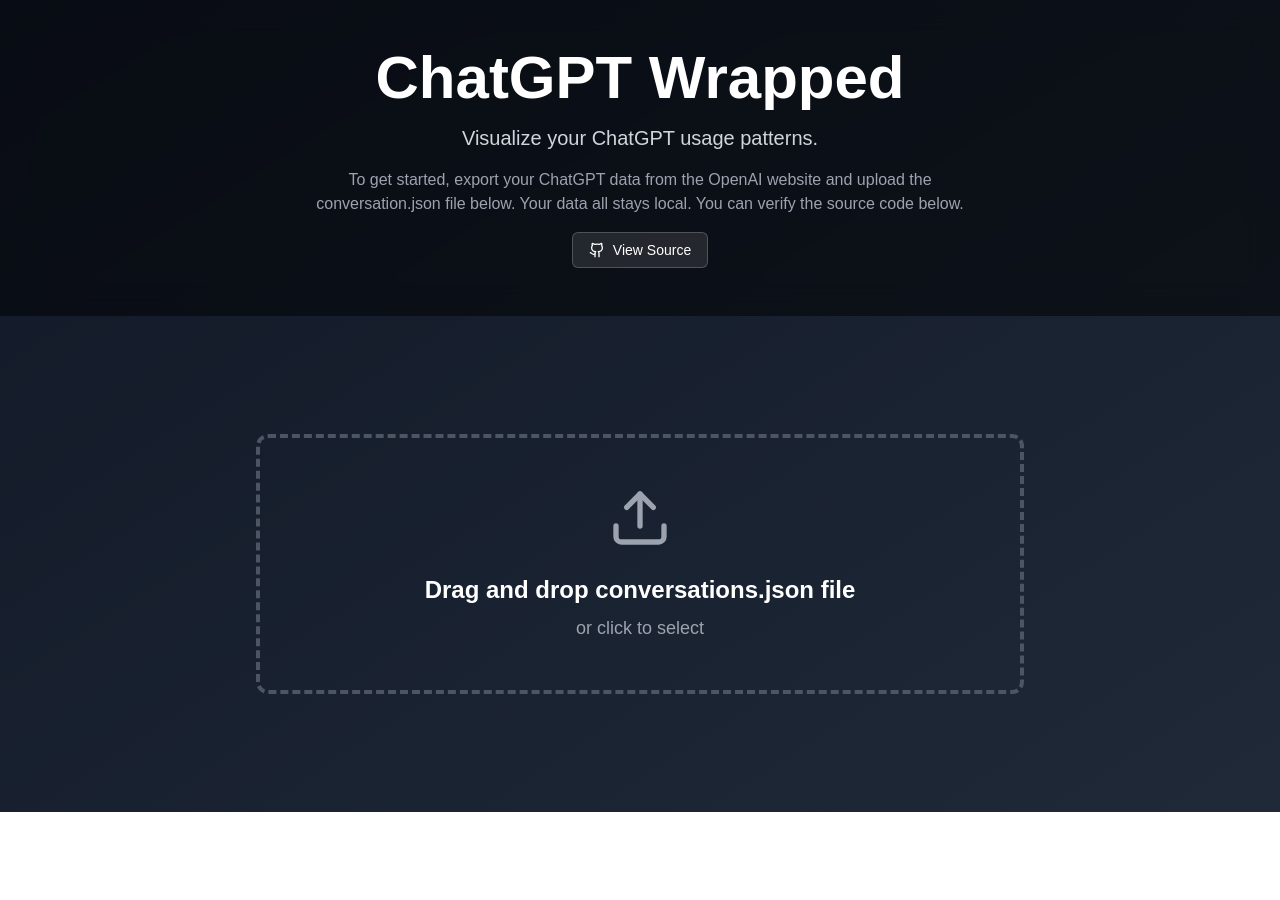
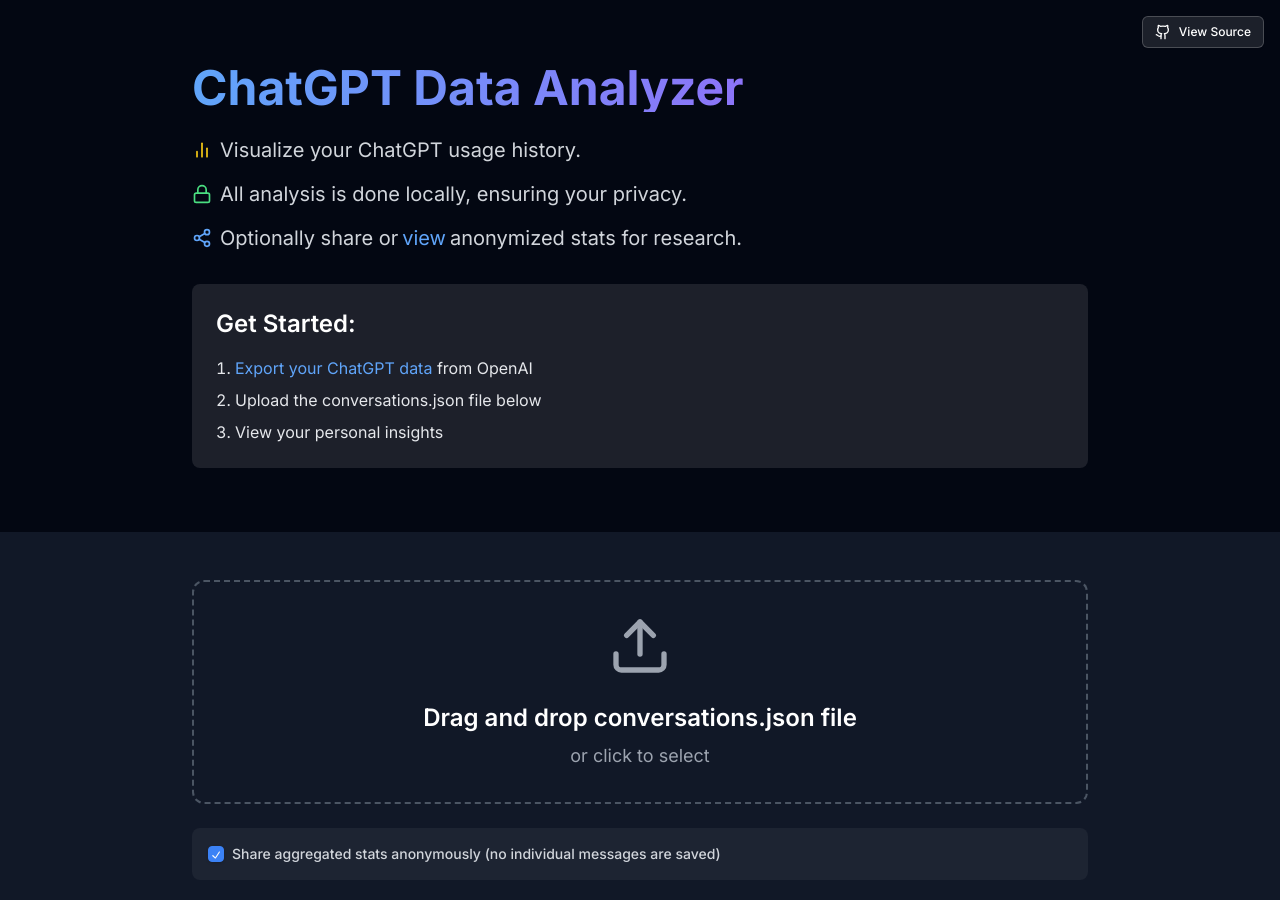
Before and after one commit to assertjohn/chatgpt-wrapped, a Next.js app: page / in a window 1280 px wide. Shown: the top 900 px of the page. Before the commit the page ends 812 px from the top, so only its background shows below. Built offline with nearby package versions, Linux system fonts and the light colour scheme.

Commit message:
added anonymous data sharing

```diff
--- a/package.json
+++ b/package.json
@@ -9,7 +9,9 @@
     "lint": "next lint"
   },
   "dependencies": {
+    "@radix-ui/react-checkbox": "^1.1.2",
     "@radix-ui/react-icons": "^1.3.0",
+    "@radix-ui/react-label": "^2.1.0",
     "@radix-ui/react-slot": "^1.1.0",
     "class-variance-authority": "^0.7.0",
     "clsx": "^2.1.1",
--- a/src/app/globals.css
+++ b/src/app/globals.css
@@ -3,7 +3,7 @@
 @tailwind utilities;
 
 body {
-  font-family: Arial, Helvetica, sans-serif;
+  font-family: 'Inter', Arial, Helvetica, sans-serif;
 }
 
 @layer utilities {
--- a/src/app/layout.tsx
+++ b/src/app/layout.tsx
@@ -25,6 +25,12 @@
 }>) {
   return (
     <html lang="en">
+      <head>
+      <link
+          href="https://fonts.googleapis.com/css2?family=Inter:ital,opsz,wght@0,14..32,100..900;1,14..32,100..900&display=swap"
+          rel="stylesheet"
+        />
+      </head>
       <body
         className={`${geistSans.variable} ${geistMono.variable} antialiased`}
       >
--- a/src/app/page.tsx
+++ b/src/app/page.tsx
@@ -1,25 +1,36 @@
 'use client'
 
-import { useState } from 'react'
+import { useState, useRef, useEffect } from 'react'
 import { Header } from '@/components/Header'
 import { UploadSection } from '@/components/UploadSection'
 import { Report } from '@/components/Report'
 import { analyzeData } from './utils'
 import { Stats } from './utils'
+import { shareAnonymizedData } from '@/lib/data-sharing'
 
 export default function Home() {
   const [stats, setStats] = useState<Stats | null>(null)
   const [error, setError] = useState<string | null>(null)
+  const reportRef = useRef<HTMLDivElement>(null)
 
-  const handleFileUpload = (file: File) => {
+  const handleFileUpload = async (file: File, shareData: boolean) => {
     const reader = new FileReader()
 
-    reader.onload = (event) => {
+    reader.onload = async (event) => {
       try {
         const json = JSON.parse(event.target?.result as string)
         const analyzedStats = analyzeData(json)
         setStats(analyzedStats)
         setError(null)
+
+        if (shareData) {
+          await shareAnonymizedData(analyzedStats)
+        }
+
+        // Scroll to the report after a short delay to ensure rendering is complete
+        setTimeout(() => {
+          reportRef.current?.scrollIntoView({ behavior: 'smooth' })
+        }, 100)
       } catch (error) {
         console.error('Error parsing JSON:', error)
         setStats(null)
@@ -33,10 +44,11 @@
   const handleClear = () => {
     setStats(null)
     setError(null)
+    window.scrollTo({ top: 0, behavior: 'smooth' })
   }
 
   return (
-    <div className="min-h-screen bg-gradient-to-br from-gray-900 to-gray-800 text-white">
+    <div className="min-h-screen bg-gray-900 text-white">
       <Header />
       <main className="container mx-auto px-4 py-12 max-w-5xl">
         {!stats && !error && <UploadSection onFileUpload={handleFileUpload} />}
@@ -45,7 +57,11 @@
             {error}
           </div>
         )}
-        {stats && <Report stats={stats} onClear={handleClear} />}
+        {stats && (
+          <div ref={reportRef}>
+            <Report stats={stats} onClear={handleClear} />
+          </div>
+        )}
       </main>
     </div>
   )
--- a/src/components/Header.tsx
+++ b/src/components/Header.tsx
@@ -1,32 +1,72 @@
 import { Button } from "@/components/ui/button"
-import { Github } from 'lucide-react'
+import { Github, Lock, Share2, BarChart2 } from 'lucide-react'
 
 export function Header() {
   return (
-    <header className="bg-black bg-opacity-50 backdrop-blur-lg">
-      <div className="container mx-auto px-4 py-12 space-y-4 text-center">
-        <h1 className="text-6xl font-bold mb-4">ChatGPT Wrapped</h1>
-        <p className="text-xl text-gray-300 mb-4 max-w-2xl mx-auto">
-          Visualize your ChatGPT usage patterns.
-        </p>
-        <p className="text-gray-400 mb-6 max-w-2xl mx-auto">
-          To get started, export your ChatGPT data from the OpenAI website and upload the conversation.json file below. Your data all stays local. You can verify the source code below.
-        </p>
+    <header className="bg-gray-950 text-white pt-16 pb-8 px-4 relative">
+      <div className="container mx-auto max-w-4xl">
+        <div className="absolute top-4 right-4">
           <Button
             asChild
             variant="outline"
-          className="bg-white/10 hover:bg-white/20 hover:text-white text-white border-white/20"
+            size="sm"
+            className="bg-white/10 hover:bg-white/20 hover:text-white text-white border-white/20 transition-colors duration-200"
           >
             <a
-            href="https://github.com/assertjohn/chatgpt-wrapped "
+              href="https://github.com/assertjohn/chatgpt-wrapped"
               target="_blank"
               rel="noopener noreferrer"
+              className="inline-flex items-center"
             >
               <Github className="w-4 h-4 mr-2" />
               View Source
             </a>
           </Button>
         </div>
+        <h1 className="text-4xl md:text-5xl font-bold mb-6 bg-clip-text text-transparent bg-gradient-to-r from-blue-400 to-purple-500">
+          ChatGPT Data Analyzer
+        </h1>
+        <div className="space-y-4 mb-8">
+          <p className="text-xl text-gray-300 flex items-center">
+            <BarChart2 className="w-5 h-5 mr-2 text-yellow-400" />
+            Visualize your ChatGPT usage history.
+          </p>
+          <p className="text-xl text-gray-300 flex items-center">
+            <Lock className="w-5 h-5 mr-2 text-green-400" />
+            All analysis is done locally, ensuring your privacy.
+          </p>
+          <p className="text-xl text-gray-300 flex items-center">
+            <Share2 className="w-5 h-5 mr-2 text-blue-400" />
+            Optionally share or{" "}
+            <a
+              href="https://docs.google.com/spreadsheets/d/1iQIxFqKJepTDkAh0xLQvbIwTgH6811MhOAH-8eeb9Ek/edit?usp=sharing"
+              target="_blank"
+              rel="noopener noreferrer"
+              className="text-blue-400 hover:underline mx-1"
+            >
+              view
+            </a>{" "}
+            anonymized stats for research.
+          </p>
+        </div>
+        <div className="bg-white/10 rounded-lg p-6 mb-8">
+          <h2 className="text-2xl font-semibold mb-4">Get Started:</h2>
+          <ol className="list-decimal list-inside space-y-2 text-gray-200">
+            <li>
+              <a
+                href="https://help.openai.com/en/articles/7260999-how-do-i-export-my-chatgpt-history-and-data"
+                target="_blank"
+                rel="noopener noreferrer"
+                className="text-blue-400 hover:underline"
+              >
+                Export your ChatGPT data
+              </a> from OpenAI
+            </li>
+            <li>Upload the conversations.json file below</li>
+            <li>View your personal insights</li>
+          </ol>
+        </div>
+      </div>
     </header>
   )
 }
--- a/src/components/UploadSection.tsx
+++ b/src/components/UploadSection.tsx
@@ -1,17 +1,21 @@
-import { useCallback } from 'react'
+import { useCallback, useState } from 'react'
 import { useDropzone } from 'react-dropzone'
-import { Upload } from 'lucide-react'
+import { Upload, Check } from 'lucide-react'
+import { Checkbox } from "@/components/ui/checkbox"
+import { Label } from "@/components/ui/label"
 
 interface UploadSectionProps {
-  onFileUpload: (file: File) => void;
+  onFileUpload: (file: File, shareData: boolean) => void;
 }
 
 export function UploadSection({ onFileUpload }: UploadSectionProps) {
+  const [shareData, setShareData] = useState(true)
+
   const onDrop = useCallback((acceptedFiles: File[]) => {
     if (acceptedFiles.length > 0) {
-      onFileUpload(acceptedFiles[0])
+      onFileUpload(acceptedFiles[0], shareData)
     }
-  }, [onFileUpload])
+  }, [onFileUpload, shareData])
 
   const { getRootProps, getInputProps, isDragActive } = useDropzone({
     onDrop,
@@ -22,10 +26,10 @@
   })
 
   return (
-    <div className="flex flex-col items-center justify-center min-h-[50vh]">
+    <div className="flex flex-col items-center justify-center space-y-6">
       <div
         {...getRootProps()}
-        className={`w-full max-w-3xl border-4 border-dashed rounded-xl p-12 text-center cursor-pointer transition-colors ${
+        className={`w-full max-w-4xl border-2 border-dashed rounded-xl p-8 text-center cursor-pointer transition-colors ${
           isDragActive ? 'border-blue-500 bg-blue-500/10' : 'border-gray-600 hover:border-gray-400'
         }`}
       >
@@ -38,6 +42,20 @@
           or click to select
         </p>
       </div>
+      <div className="flex items-center space-x-2 bg-white/5 rounded-lg p-4 w-full max-w-4xl">
+        <Checkbox
+          id="shareData"
+          checked={shareData}
+          onCheckedChange={(checked) => setShareData(checked as boolean)}
+          className="border-gray-400 data-[state=checked]:bg-blue-500 data-[state=checked]:border-blue-500"
+        />
+        <Label
+          htmlFor="shareData"
+          className="text-sm text-gray-300 flex items-center cursor-pointer"
+        >
+          Share aggregated stats anonymously (no individual messages are saved)
+        </Label>
+      </div>
     </div>
   )
 }
--- /dev/null
+++ b/src/components/ui/checkbox.tsx
@@ -0,0 +1,30 @@
+"use client"
+
+import * as React from "react"
+import * as CheckboxPrimitive from "@radix-ui/react-checkbox"
+import { CheckIcon } from "@radix-ui/react-icons"
+
+import { cn } from "@/lib/utils"
+
+const Checkbox = React.forwardRef<
+  React.ElementRef<typeof CheckboxPrimitive.Root>,
+  React.ComponentPropsWithoutRef<typeof CheckboxPrimitive.Root>
+>(({ className, ...props }, ref) => (
+  <CheckboxPrimitive.Root
+    ref={ref}
+    className={cn(
+      "peer h-4 w-4 shrink-0 rounded-sm border border-primary shadow focus-visible:outline-none focus-visible:ring-1 focus-visible:ring-ring disabled:cursor-not-allowed disabled:opacity-50 data-[state=checked]:bg-primary data-[state=checked]:text-primary-foreground",
+      className
+    )}
+    {...props}
+  >
+    <CheckboxPrimitive.Indicator
+      className={cn("flex items-center justify-center text-current")}
+    >
+      <CheckIcon className="h-4 w-4" />
+    </CheckboxPrimitive.Indicator>
+  </CheckboxPrimitive.Root>
+))
+Checkbox.displayName = CheckboxPrimitive.Root.displayName
+
+export { Checkbox }
--- /dev/null
+++ b/src/components/ui/label.tsx
@@ -0,0 +1,26 @@
+"use client"
+
+import * as React from "react"
+import * as LabelPrimitive from "@radix-ui/react-label"
+import { cva, type VariantProps } from "class-variance-authority"
+
+import { cn } from "@/lib/utils"
+
+const labelVariants = cva(
+  "text-sm font-medium leading-none peer-disabled:cursor-not-allowed peer-disabled:opacity-70"
+)
+
+const Label = React.forwardRef<
+  React.ElementRef<typeof LabelPrimitive.Root>,
+  React.ComponentPropsWithoutRef<typeof LabelPrimitive.Root> &
+    VariantProps<typeof labelVariants>
+>(({ className, ...props }, ref) => (
+  <LabelPrimitive.Root
+    ref={ref}
+    className={cn(labelVariants(), className)}
+    {...props}
+  />
+))
+Label.displayName = LabelPrimitive.Root.displayName
+
+export { Label }
--- /dev/null
+++ b/src/lib/data-sharing.ts
@@ -0,0 +1,63 @@
+import { Stats } from '@/lib/utils';
+
+function generatePersistentId() {
+    let persistentId = localStorage.getItem('chatgpt_analyzer_id');
+
+    if (!persistentId) {
+      persistentId = Math.random().toString(36).substring(2, 15) + Math.random().toString(36).substring(2, 15);
+      localStorage.setItem('chatgpt_analyzer_id', persistentId);
+    }
+
+    return persistentId;
+  }
+
+async function submitToGoogleForm(jsonData: string) {
+  const FORM_URL = 'https://docs.google.com/forms/d/e/YOUR_FORM_ID/formResponse';
+
+  const formData = new URLSearchParams();
+  formData.append('entry.ENTRY_ID', jsonData);
+
+  try {
+    const response = await fetch(FORM_URL, {
+      method: 'POST',
+      mode: 'no-cors',
+      headers: {
+        'Content-Type': 'application/x-www-form-urlencoded',
+      },
+      body: formData.toString(),
+    });
+
+    console.log('Data submitted successfully');
+    return true;
+  } catch (error) {
+    console.error('Error submitting data:', error);
+    throw error;
+  }
+}
+
+export async function shareAnonymizedData(stats: Stats) {
+  const persistentId = await generatePersistentId();
+
+  const anonymizedData = {
+    id: persistentId,
+    timestamp: new Date().toISOString(),
+    totalMessages: stats.userMessageCount + stats.assistantMessageCount,
+    conversationCount: stats.conversationCount,
+    averageMessagesPerDay: stats.averageMessagesPerDay,
+    modelsUsed: Object.keys(stats.modelCounts).length,
+    firstMessageDate: stats.firstMessageDate.toISOString(),
+    longestChat: stats.longestChat,
+    modelCounts: stats.modelCounts,
+    weeklyMessageCounts: stats.weeklyMessages,
+    chatLengthDistribution: stats.chatLengths,
+  };
+
+  const jsonString = JSON.stringify(anonymizedData);
+
+  try {
+    await submitToGoogleForm(jsonString);
+    console.log('Data shared successfully');
+  } catch (error) {
+    console.error('Error sharing data:', error);
+  }
+}
```
Also changed, not shown: src/components/Report.tsx (+22 -11 lines), src/lib/supress-warnings.ts (added, +11 -0 lines), 1 other file (tests, documents, lock files or other folders). Lines whose indentation alone changed are shown as unchanged.
